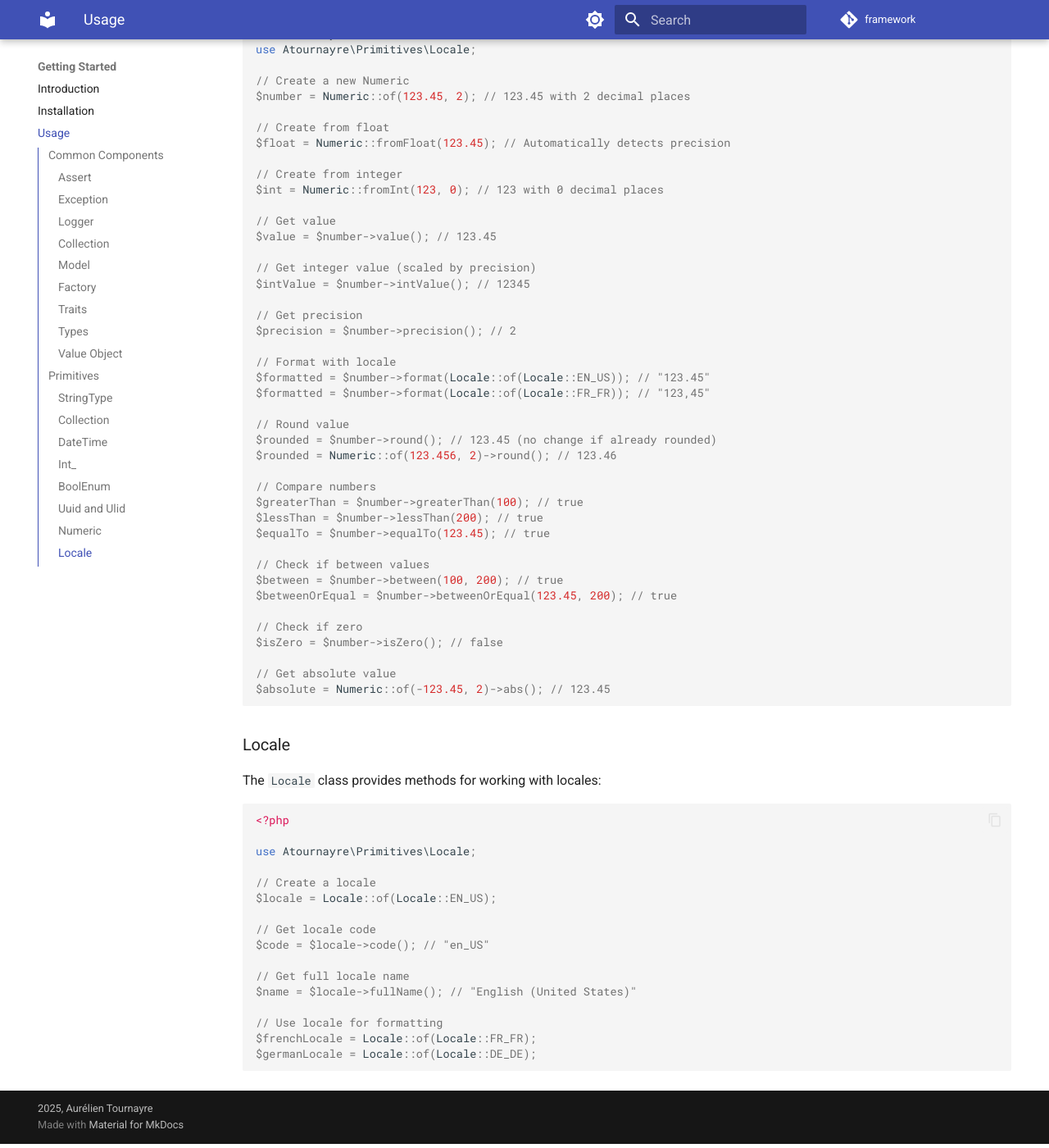
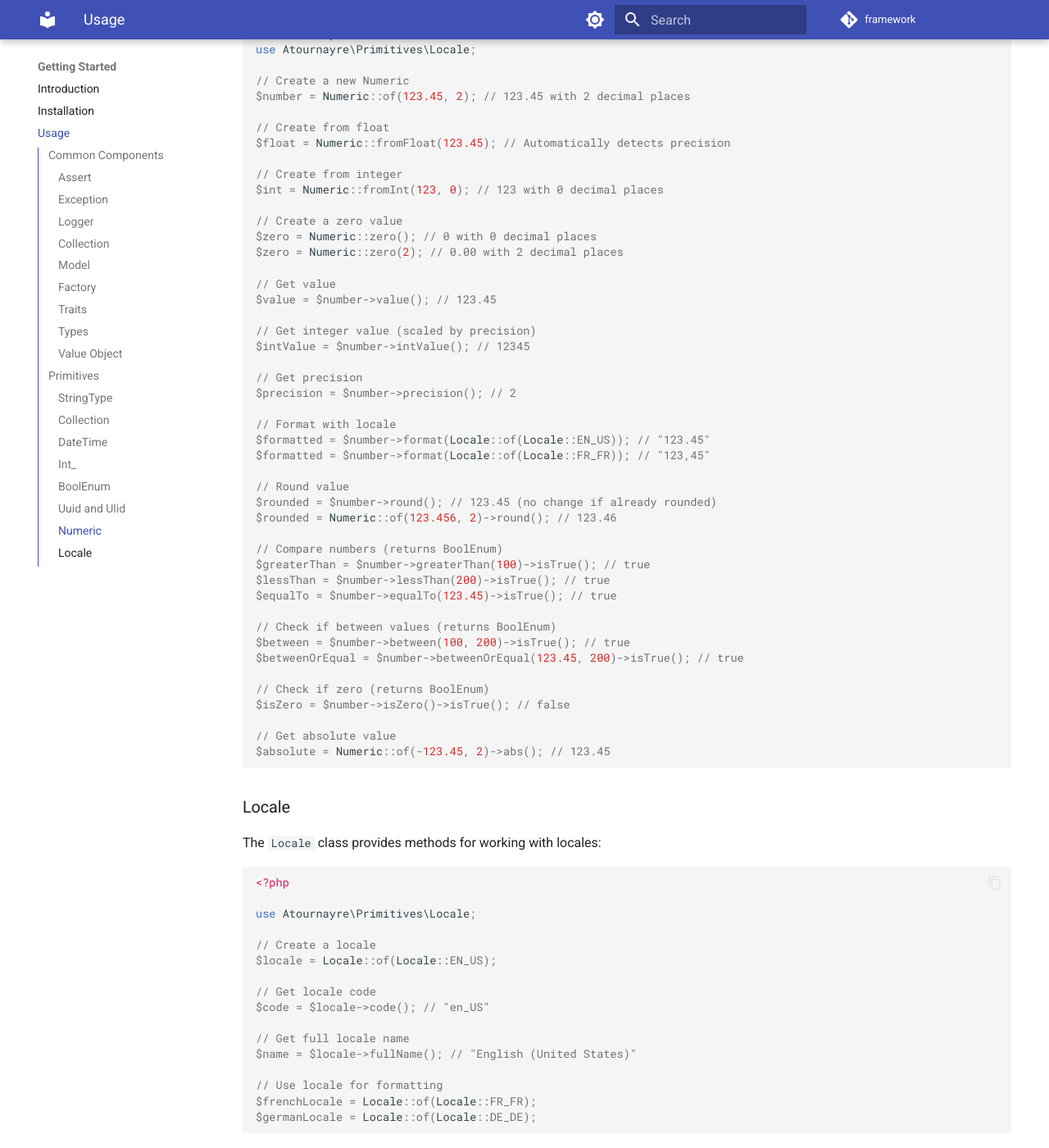
Before and after one commit to atournayre/framework, an MkDocs documentation site: the page built from docs/markdown/usage.md, in a window 1280 px wide and 1400 px high, scrolled down 11076 px. Shown: the whole window at 82% size. Built offline with MkDocs 1.6.1 and Material for MkDocs 9.7.7, drawn with Linux system fonts in a browser that asks for light colours; comment, search, counter and statistics services are not loaded.

Commit message:
📝 docs: corriger la documentation des interfaces et primitives
- Corrigé la signature de ThrowableInterface::throw() dans interfaces.md
  - Supprimé la méthode log() inexistante
  - Mis à jour throw() avec le paramètre logger optionnel
- Ajouté la documentation de Numeric::zero() dans usage.md
- Corrigé les exemples de comparaison Numeric pour refléter le retour BoolEnum
- Mis à jour README.md avec les fichiers de documentation manquants
  - Ajouté exceptions.md, database.md, event.md à la liste

🤖 Generated with [Claude Code](https://claude.com/claude-code)

Co-Authored-By: Claude <noreply@anthropic.com>

```diff
--- a/docs/markdown/usage.md
+++ b/docs/markdown/usage.md
@@ -557,6 +557,10 @@ $float = Numeric::fromFloat(123.45); // Automatically detects precision
 // Create from integer
 $int = Numeric::fromInt(123, 0); // 123 with 0 decimal places
 
+// Create a zero value
+$zero = Numeric::zero(); // 0 with 0 decimal places
+$zero = Numeric::zero(2); // 0.00 with 2 decimal places
+
 // Get value
 $value = $number->value(); // 123.45
 
@@ -574,17 +578,17 @@ $formatted = $number->format(Locale::of(Locale::FR_FR)); // "123,45"
 $rounded = $number->round(); // 123.45 (no change if already rounded)
 $rounded = Numeric::of(123.456, 2)->round(); // 123.46
 
-// Compare numbers
-$greaterThan = $number->greaterThan(100); // true
-$lessThan = $number->lessThan(200); // true
-$equalTo = $number->equalTo(123.45); // true
+// Compare numbers (returns BoolEnum)
+$greaterThan = $number->greaterThan(100)->isTrue(); // true
+$lessThan = $number->lessThan(200)->isTrue(); // true
+$equalTo = $number->equalTo(123.45)->isTrue(); // true
 
-// Check if between values
-$between = $number->between(100, 200); // true
-$betweenOrEqual = $number->betweenOrEqual(123.45, 200); // true
+// Check if between values (returns BoolEnum)
+$between = $number->between(100, 200)->isTrue(); // true
+$betweenOrEqual = $number->betweenOrEqual(123.45, 200)->isTrue(); // true
 
-// Check if zero
-$isZero = $number->isZero(); // false
+// Check if zero (returns BoolEnum)
+$isZero = $number->isZero()->isTrue(); // false
 
 // Get absolute value
 $absolute = Numeric::of(-123.45, 2)->abs(); // 123.45
```
Also changed, not shown: docs/markdown/README.md (+3 -0 lines), docs/markdown/interfaces.md (+6 -11 lines).
